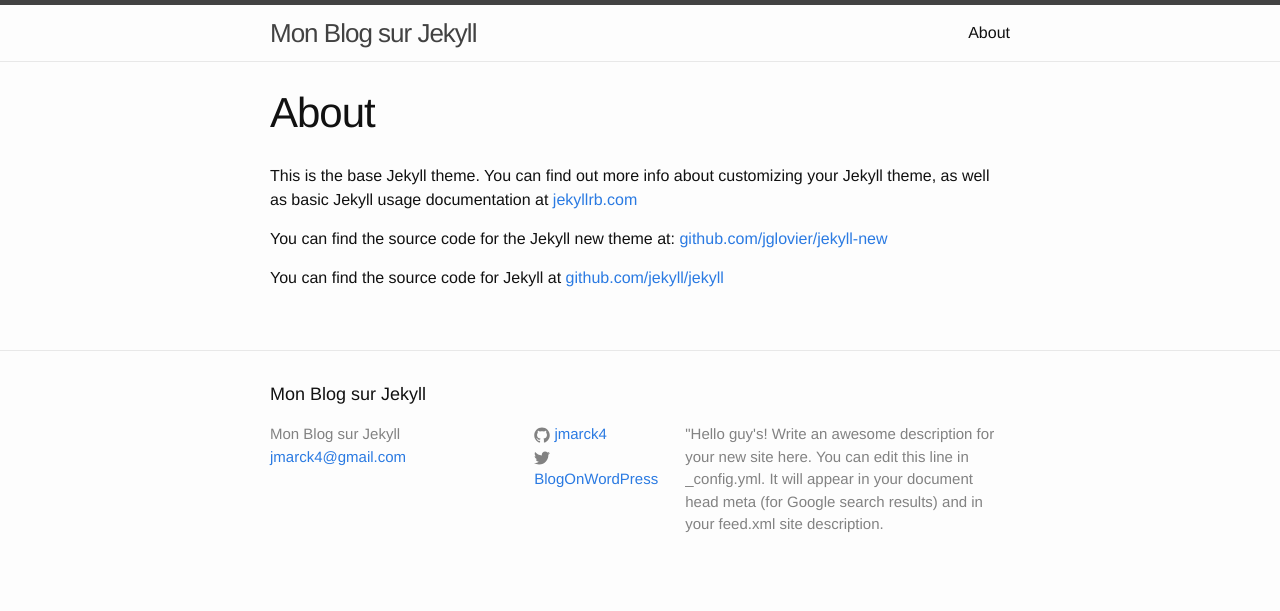
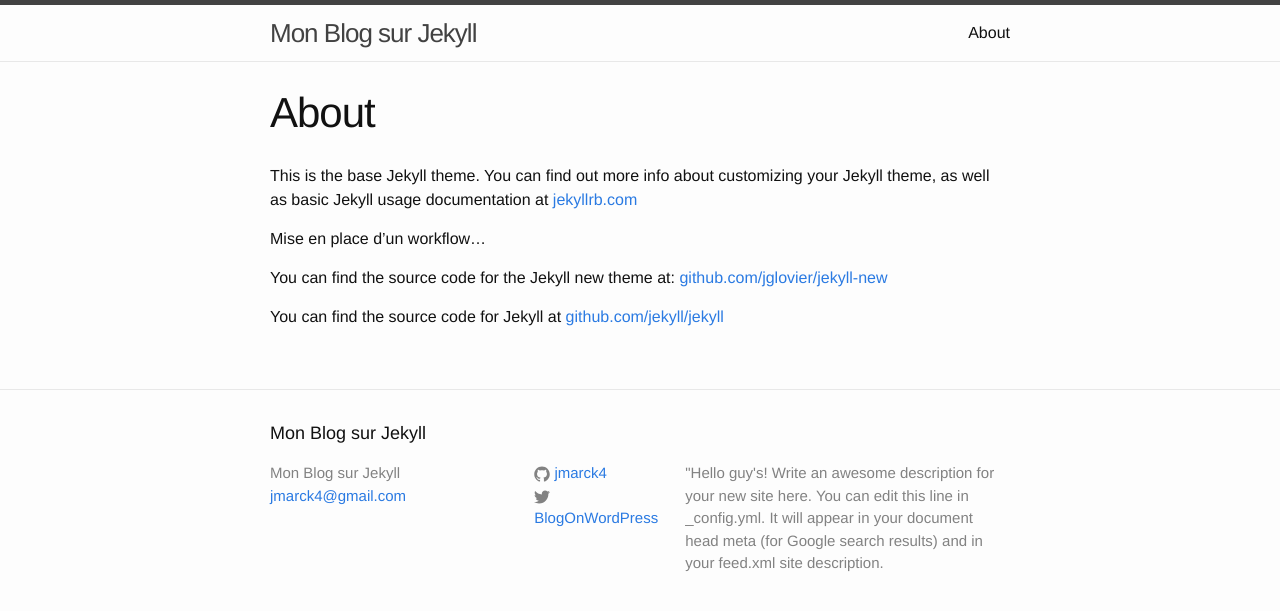
Before and after one commit to projetjekyll/jmarck4.github.io, a Jekyll site: the page built from about.md, in a window 1280 px wide. Shown: the top 611 px of the page. Built offline with Jekyll 4.4.1, drawn with Linux system fonts in a browser that asks for light colours.

Commit message:
update test

```diff
--- a/about.md
+++ b/about.md
@@ -6,6 +6,8 @@ permalink: /about/
 
 This is the base Jekyll theme. You can find out more info about customizing your Jekyll theme, as well as basic Jekyll usage documentation at [jekyllrb.com](http://jekyllrb.com/)
 
+Mise en place d'un workflow...
+
 You can find the source code for the Jekyll new theme at: [github.com/jglovier/jekyll-new](https://github.com/jglovier/jekyll-new)
 
 You can find the source code for Jekyll at [github.com/jekyll/jekyll](https://github.com/jekyll/jekyll)
```
